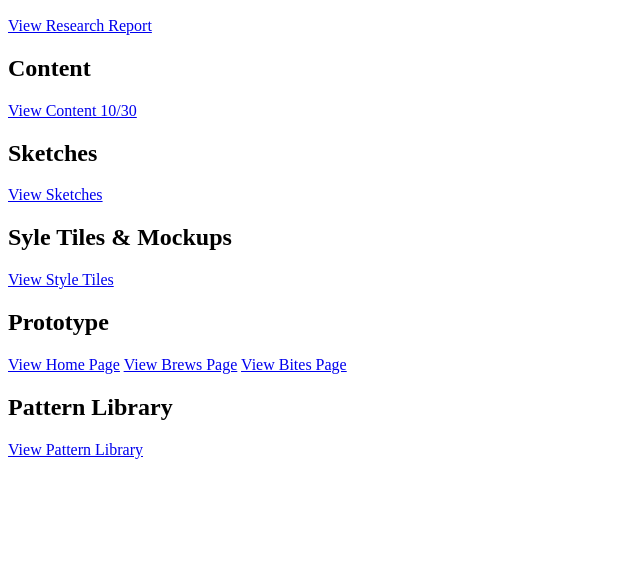
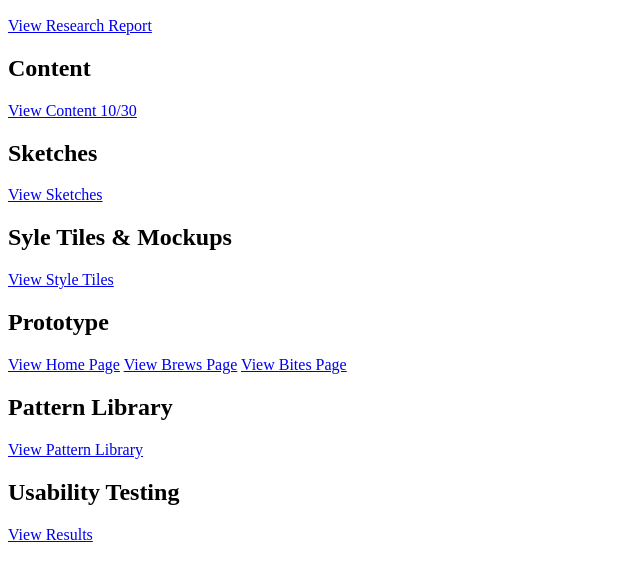
Before and after one commit to KentStateWeb/fall-2018-sam-klukow-and-nick-veri-hhb, a plain HTML site: page index.html in a window 1280 px wide. Shown: the part 110-688 px from the top of the page, without its empty margins (0-640 px from the left). Drawn offline with Linux system fonts and the light colour scheme.

Commit message:
fjkldsjf

```diff
--- a/index.html
+++ b/index.html
@@ -51,5 +51,11 @@
 
     <a href="patterns/index.html">View Pattern Library</a>
 
+    <h2>
+      Usability Testing
+    </h2>
+
+    <a href="https://docs.google.com/spreadsheets/d/1Rk7YZEN7v8pLdpMmtR_5pgWaadoojPKrJgw2pg9J4jc/edit?usp=sharing">View Results</a>
+
   </body>
 </html>
```
